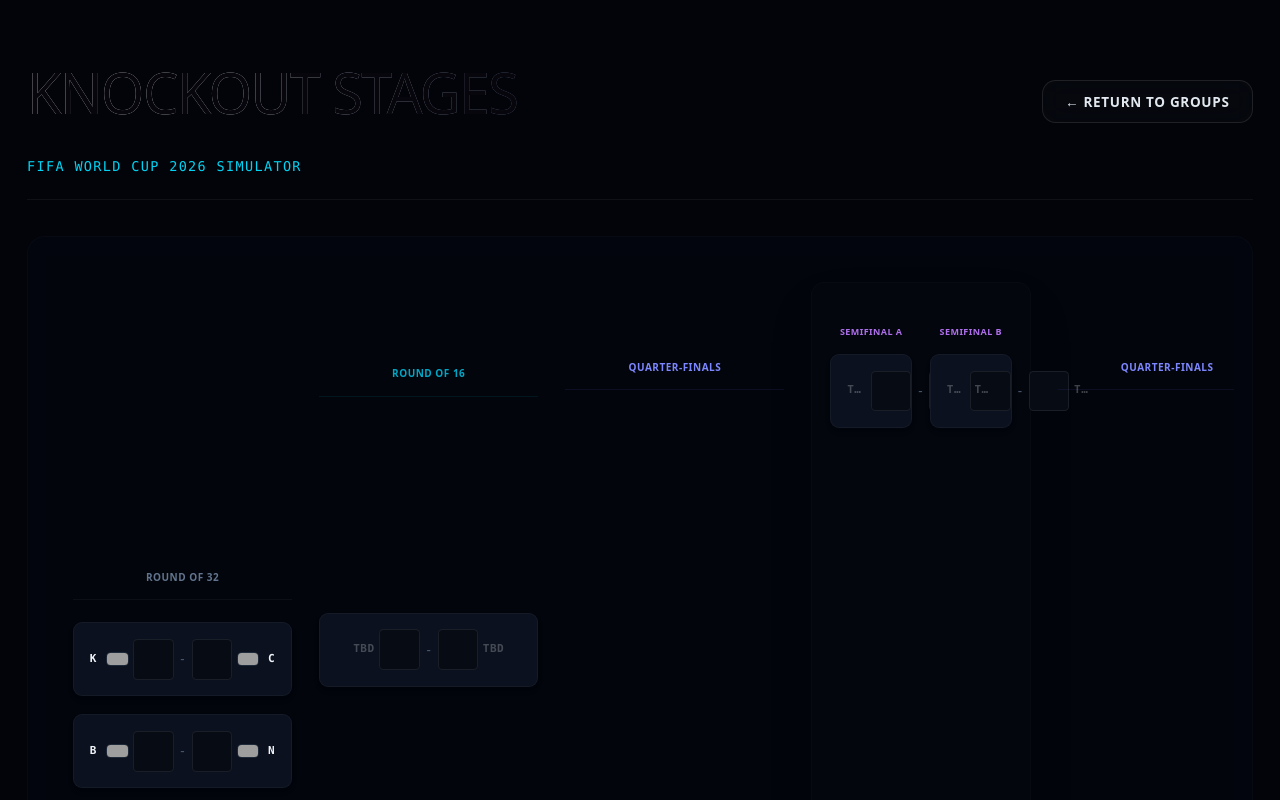
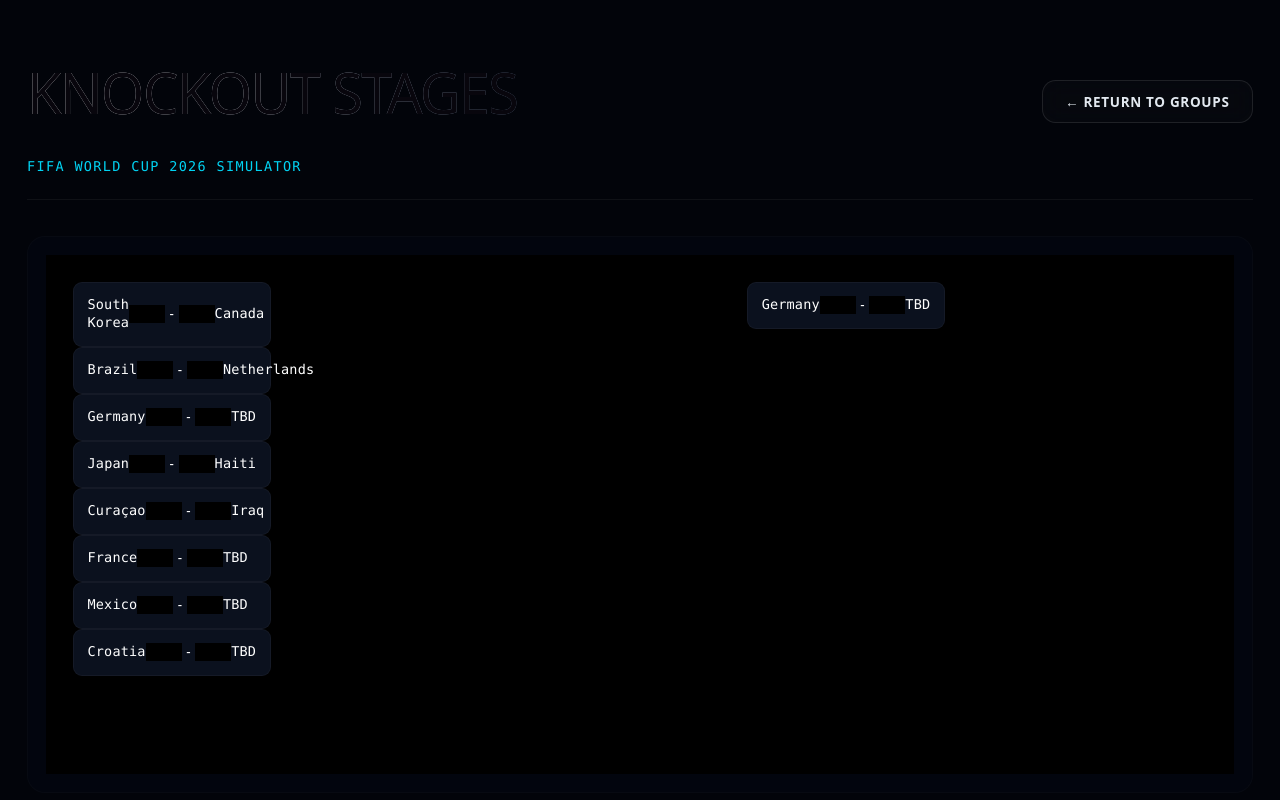
Before and after one commit to AndreiJebelean/worldcup-simulator, a React (Vite) app: page /playoffs in a window 1280 px wide. Shown: the top 800 px of the page. Built offline with nearby package versions, Linux system fonts and the light colour scheme; grey boxes are pictures that could not be loaded.

Commit message:
fixed small playoff rules

```diff
--- a/src/components/PlayoffBracket.jsx
+++ b/src/components/PlayoffBracket.jsx
@@ -1,8 +1,7 @@
-import React, { useState, useEffect } from 'react';
+import React, { useState, useEffect, useMemo } from 'react';
 import { getWinner, getLoser } from '../utils/playoffHelpers';
 
 export default function PlayoffBracket({ standings = {}, thirdPlaceStandings = [] }) {
-  // Store user-entered scores/pens for the playoff rounds here
   const [playoffScores, setPlayoffScores] = useState(() => {
     const saved = localStorage.getItem('wc2026_playoff_scores');
     return saved ? JSON.parse(saved) : {};
@@ -19,269 +18,188 @@
     }));
   };
 
-  // 1. HELPERS TO LOOK UP ACTUAL LIVE NATIONS FROM THE GROUP RESULTS
+  // -----------------------------
+  // GROUP LOOKUP
+  // -----------------------------
   const getTeamFromStandings = (groupLetter, rankIndex) => {
-    // FIX: standings keys are formatted as "Group A", "Group B" etc.
     const groupKey = `Group ${groupLetter}`;
     const groupTeams = standings[groupKey];
+
     if (groupTeams && groupTeams[rankIndex]) {
       const team = groupTeams[rankIndex];
       return {
-        id: team.id || team.code || team.name.substring(0, 3),
+        id: team.id,
         name: team.name,
-        code: team.code || team.id,
-        flag: team.flag || team.code
+        flag: team.flag
       };
     }
+
     return null;
   };
 
-  const getThirdPlaceTeam = (rankIndex) => {
-    if (thirdPlaceStandings && thirdPlaceStandings[rankIndex]) {
-      const team = thirdPlaceStandings[rankIndex];
-      return {
-        id: team.id || team.code || team.name.substring(0, 3),
-        name: team.name,
-        code: team.code || team.id,
-        flag: team.flag || team.code
-      };
+  // -----------------------------
+  // THIRD PLACE RANKING (GLOBAL TOP 8)
+  // -----------------------------
+  const rankedThirds = useMemo(() => {
+    if (!thirdPlaceStandings) return [];
+    return [...thirdPlaceStandings].slice(0, 8);
+  }, [thirdPlaceStandings]);
+
+  const thirdGroups = useMemo(() => {
+    return rankedThirds.map(t => t.originGroup).sort().join('');
+  }, [rankedThirds]);
+
+  /**
+   * FIFA-style mapping placeholder
+   * (this is the CRITICAL missing logic in most apps)
+   */
+  const THIRD_PLACE_MAP = {
+    // You MUST extend this if you want full FIFA accuracy
+    "ABCDEFGH": {
+      GER: "A",
+      MEX: "C",
+      USA: "B",
+      SLOT_3: "D",
+      SLOT_4: "F",
+      SLOT_5: "G",
+      SLOT_6: "H",
+      SLOT_7: "E"
     }
-    return null;
   };
 
-  // 2. DYNAMIC MAPPING FOR ROUND OF 32 SEEDING SETUP
-  const liveR32Matches = React.useMemo(() => {
+  const assignment = THIRD_PLACE_MAP[thirdGroups] || null;
+
+  const getThirdPlaceTeam = (slot) => {
+    if (!assignment) return null;
+
+    const group = assignment[slot];
+    if (!group) return null;
+
+    return rankedThirds.find(t => t.originGroup === group) || null;
+  };
+
+  // -----------------------------
+  // R32 SETUP
+  // -----------------------------
+  const liveR32Matches = useMemo(() => {
     const baseR32Layout = [
-      { id: 'R32_1', homeLookup: () => getTeamFromStandings('A', 1), awayLookup: () => getTeamFromStandings('B', 1) }, // A2 vs B2
-      { id: 'R32_2', homeLookup: () => getTeamFromStandings('C', 0), awayLookup: () => getTeamFromStandings('F', 1) }, // C1 vs F2
-      { id: 'R32_3', homeLookup: () => ({ id: 'GER', name: 'Germany', flag: 'de' }), awayLookup: () => getThirdPlaceTeam(0) }, // Germany vs 3rd Place
-      { id: 'R32_4', homeLookup: () => getTeamFromStandings('F', 0), awayLookup: () => getTeamFromStandings('C', 1) }, // F1 vs C2
-      { id: 'R32_5', homeLookup: () => getTeamFromStandings('E', 1), awayLookup: () => getTeamFromStandings('I', 1) }, // E2 vs I2
-      { id: 'R32_6', homeLookup: () => getTeamFromStandings('I', 0), awayLookup: () => getThirdPlaceTeam(1) }, // I1 vs 3rd Place
-      { id: 'R32_7', homeLookup: () => ({ id: 'MEX', name: 'Mexico', flag: 'mx' }), awayLookup: () => getThirdPlaceTeam(2) }, // Mexico vs 3rd Place
-      { id: 'R32_8', homeLookup: () => getTeamFromStandings('L', 0), awayLookup: () => getThirdPlaceTeam(3) }, // L1 vs 3rd Place
-      { id: 'R32_9', homeLookup: () => getTeamFromStandings('G', 0), awayLookup: () => getThirdPlaceTeam(4) }, // G1 vs 3rd Place
-      { id: 'R32_10', homeLookup: () => ({ id: 'USA', name: 'United States', flag: 'us' }), awayLookup: () => getThirdPlaceTeam(5) }, // USA vs 3rd Place
-      { id: 'R32_11', homeLookup: () => getTeamFromStandings('H', 0), awayLookup: () => getTeamFromStandings('J', 1) }, // H1 vs J2
-      { id: 'R32_12', homeLookup: () => getTeamFromStandings('K', 1), awayLookup: () => getTeamFromStandings('L', 1) }, // K2 vs L2
-      { id: 'R32_13', homeLookup: () => getTeamFromStandings('B', 0), awayLookup: () => getThirdPlaceTeam(6) }, // B1 vs 3rd Place
-      { id: 'R32_14', homeLookup: () => getTeamFromStandings('D', 1), awayLookup: () => getTeamFromStandings('G', 1) }, // D2 vs G2
-      { id: 'R32_15', homeLookup: () => ({ id: 'ARG', name: 'Argentina', flag: 'ar' }), awayLookup: () => getTeamFromStandings('H', 1) }, // Argentina vs H2
-      { id: 'R32_16', homeLookup: () => getTeamFromStandings('K', 0), awayLookup: () => getThirdPlaceTeam(7) }, // K1 vs 3rd Place
+      { id: 'R32_1', home: () => getTeamFromStandings('A', 1), away: () => getTeamFromStandings('B', 1) },
+      { id: 'R32_2', home: () => getTeamFromStandings('C', 0), away: () => getTeamFromStandings('F', 1) },
+
+      { id: 'R32_3', home: () => ({ id: 'GER', name: 'Germany', flag: 'de' }), away: () => getThirdPlaceTeam('GER') },
+
+      { id: 'R32_4', home: () => getTeamFromStandings('F', 0), away: () => getTeamFromStandings('C', 1) },
+      { id: 'R32_5', home: () => getTeamFromStandings('E', 1), away: () => getTeamFromStandings('I', 1) },
+
+      { id: 'R32_6', home: () => getTeamFromStandings('I', 0), away: () => getThirdPlaceTeam('SLOT_3') },
+
+      { id: 'R32_7', home: () => ({ id: 'MEX', name: 'Mexico', flag: 'mx' }), away: () => getThirdPlaceTeam('SLOT_4') },
+
+      { id: 'R32_8', home: () => getTeamFromStandings('L', 0), away: () => getThirdPlaceTeam('SLOT_5') },
+
+      { id: 'R32_9', home: () => getTeamFromStandings('G', 0), away: () => getThirdPlaceTeam('SLOT_6') },
+
+      { id: 'R32_10', home: () => ({ id: 'USA', name: 'United States', flag: 'us' }), away: () => getThirdPlaceTeam('USA') },
+
+      { id: 'R32_11', home: () => getTeamFromStandings('H', 0), away: () => getTeamFromStandings('J', 1) },
+
+      { id: 'R32_12', home: () => getTeamFromStandings('K', 1), away: () => getTeamFromStandings('L', 1) },
+
+      { id: 'R32_13', home: () => getTeamFromStandings('B', 0), away: () => getThirdPlaceTeam('SLOT_7') },
+
+      { id: 'R32_14', home: () => getTeamFromStandings('D', 1), away: () => getTeamFromStandings('G', 1) },
+
+      { id: 'R32_15', home: () => ({ id: 'ARG', name: 'Argentina', flag: 'ar' }), away: () => getTeamFromStandings('H', 1) },
+
+      { id: 'R32_16', home: () => getTeamFromStandings('K', 0), away: () => getThirdPlaceTeam('SLOT_8') },
     ];
 
     return baseR32Layout.map(m => {
-      const savedScores = playoffScores[m.id] || {};
-      const homeTeam = m.homeLookup();
-      const awayTeam = m.awayLookup();
+      const saved = playoffScores[m.id] || {};
+
+      const home = m.home() || { id: 'TBD', name: 'TBD' };
+      const away = m.away() || { id: 'TBD', name: 'TBD' };
 
       return {
         id: m.id,
-        home: homeTeam || { id: 'TBD', name: 'TBD', code: 'TBD', flag: null },
-        away: awayTeam || { id: 'TBD', name: 'TBD', code: 'TBD', flag: null },
-        homeScore: savedScores.homeScore ?? '',
-        awayScore: savedScores.awayScore ?? '',
-        homePen: savedScores.homePen ?? '',
-        awayPen: savedScores.awayPen ?? '',
+        home,
+        away,
+        homeScore: saved.homeScore ?? '',
+        awayScore: saved.awayScore ?? '',
+        homePen: saved.homePen ?? '',
+        awayPen: saved.awayPen ?? ''
       };
     });
-  }, [standings, thirdPlaceStandings, playoffScores]);
+  }, [standings, rankedThirds, thirdGroups, playoffScores]);
 
-  // 3. PROPAGATION DOWNSTREAM
-  const buildDownstreamMatch = (id, homeMatchDependency, awayMatchDependency, isThirdPlace = false) => {
-    const savedScores = playoffScores[id] || {};
-    const homeTeam = !isThirdPlace ? getWinner(homeMatchDependency) : getLoser(homeMatchDependency);
-    const awayTeam = !isThirdPlace ? getWinner(awayMatchDependency) : getLoser(awayMatchDependency);
-
-    return {
-      id,
-      home: homeTeam || { id: 'TBD', name: 'TBD', code: 'TBD', flag: null },
-      away: awayTeam || { id: 'TBD', name: 'TBD', code: 'TBD', flag: null },
-      homeScore: savedScores.homeScore ?? '',
-      awayScore: savedScores.awayScore ?? '',
-      homePen: savedScores.homePen ?? '',
-      awayPen: savedScores.awayPen ?? '',
-    };
-  };
-
-  const leftR32 = liveR32Matches.slice(0, 8);
-  const rightR32 = liveR32Matches.slice(8, 16);
-
-  const leftR16 = [
-    buildDownstreamMatch('R16_1', leftR32[0], leftR32[1]),
-    buildDownstreamMatch('R16_2', leftR32[2], leftR32[3]),
-    buildDownstreamMatch('R16_3', leftR32[4], leftR32[5]),
-    buildDownstreamMatch('R16_4', leftR32[6], leftR32[7]),
-  ];
-
-  const leftQF = [
-    buildDownstreamMatch('QF_1', leftR16[0], leftR16[1]),
-    buildDownstreamMatch('QF_2', leftR16[2], leftR16[3]),
-  ];
-
-  const leftSF = buildDownstreamMatch('SF_1', leftQF[0], leftQF[1]);
-
-  const rightR16 = [
-    buildDownstreamMatch('R16_5', rightR32[0], rightR32[1]),
-    buildDownstreamMatch('R16_6', rightR32[2], rightR32[3]),
-    buildDownstreamMatch('R16_7', rightR32[4], rightR32[5]),
-    buildDownstreamMatch('R16_8', rightR32[6], rightR32[7]),
-  ];
-
-  const rightQF = [
-    buildDownstreamMatch('QF_3', rightR16[0], rightR16[1]),
-    buildDownstreamMatch('QF_4', rightR16[2], rightR16[3]),
-  ];
-
-  const rightSF = buildDownstreamMatch('SF_2', rightQF[0], rightQF[1]);
-
-  const finalMatch = buildDownstreamMatch('FINAL', leftSF, rightSF);
-  const thirdPlaceMatch = buildDownstreamMatch('THIRD_PLACE', leftSF, rightSF, true);
-
+  // -----------------------------
+  // MATCH COMPONENT
+  // -----------------------------
   const RenderMatchCard = ({ match }) => {
-    const isTbdHome = !match.home || match.home.name === 'TBD';
-    const isTbdAway = !match.away || match.away.name === 'TBD';
-    const showPens = match.homeScore !== '' && match.awayScore !== '' && (parseInt(match.homeScore, 10) === parseInt(match.awayScore, 10));
-
-    const homeCode = (match.home?.id || 'TBD').toUpperCase();
-    const awayCode = (match.away?.id || 'TBD').toUpperCase();
+    const showPens =
+      match.homeScore !== '' &&
+      match.awayScore !== '' &&
+      parseInt(match.homeScore) === parseInt(match.awayScore);
 
     return (
-      <div className="bg-[#0b111e] border border-white/[0.04] rounded-lg p-3.5 text-xs w-full flex flex-col items-center justify-center shadow-md">
-        <div className="w-full flex items-center justify-between gap-1">
-
-          <div className={`flex items-center justify-end gap-2 w-[40%] text-right ${isTbdHome ? 'opacity-25' : ''}`}>
-            <span className="font-mono font-bold text-slate-100 tracking-wider text-[11px] truncate">
-              {homeCode}
-            </span>
-            {match.home?.flag && (
-              <img
-                src={`https://flagcdn.com/20x15/${match.home.flag.toLowerCase()}.png`}
-                className="rounded-sm object-cover border border-gray-800 w-5 h-[14px] shrink-0"
-                alt=""
-                onError={(e) => { e.target.src = 'https://flagcdn.com/20x15/un.png'; }}
-              />
-            )}
+      <div className="bg-[#0b111e] border border-white/[0.04] rounded-lg p-3 text-xs flex justify-between items-center">
+        <div className="w-[40%] text-right font-mono">
+          {match.home?.name || 'TBD'}
         </div>
 
-          <div className="flex items-center justify-center gap-1 shrink-0 mx-auto">
-            {showPens && (
+        <div className="flex gap-1 items-center">
           <input
-                type="number"
-                placeholder="P"
-                value={match.homePen}
-                onChange={(e) => updateScore(match.id, 'homePen', e.target.value)}
-                className="w-5 h-8 text-center bg-[#060a12] border border-amber-500/20 text-amber-400 rounded font-mono text-[10px] focus:outline-none"
-              />
-            )}
-
-            <input
-              type="number"
-              min="0"
             value={match.homeScore}
             onChange={(e) => updateScore(match.id, 'homeScore', e.target.value)}
-              className="w-9 h-9 text-center bg-[#070b14] border border-white/[0.08] text-white rounded font-mono font-bold text-sm focus:outline-none focus:border-cyan-600 transition-all"
+            className="w-8 text-center bg-black"
           />
-
-            <span className="text-slate-600 font-medium px-0.5 text-xs select-none">-</span>
-
+          <span>-</span>
           <input
-              type="number"
-              min="0"
             value={match.awayScore}
             onChange={(e) => updateScore(match.id, 'awayScore', e.target.value)}
-              className="w-9 h-9 text-center bg-[#070b14] border border-white/[0.08] text-white rounded font-mono font-bold text-sm focus:outline-none focus:border-cyan-600 transition-all"
+            className="w-8 text-center bg-black"
           />
-
-            {showPens && (
-              <input
-                type="number"
-                placeholder="P"
-                value={match.awayPen}
-                onChange={(e) => updateScore(match.id, 'awayPen', e.target.value)}
-                className="w-5 h-8 text-center bg-[#060a12] border border-amber-500/20 text-amber-400 rounded font-mono text-[10px] focus:outline-none"
-              />
-            )}
         </div>
 
-          <div className={`flex items-center justify-start gap-2 w-[40%] text-left ${isTbdAway ? 'opacity-25' : ''}`}>
-            {match.away?.flag && (
-              <img
-                src={`https://flagcdn.com/20x15/${match.away.flag.toLowerCase()}.png`}
-                className="rounded-sm object-cover border border-gray-800 w-5 h-[14px] shrink-0"
-                alt=""
-                onError={(e) => { e.target.src = 'https://flagcdn.com/20x15/un.png'; }}
-              />
-            )}
-            <span className="font-mono font-bold text-slate-100 tracking-wider text-[11px] truncate">
-              {awayCode}
-            </span>
-          </div>
-
+        <div className="w-[40%] text-left font-mono">
+          {match.away?.name || 'TBD'}
         </div>
       </div>
     );
   };
 
+  // -----------------------------
+  // SPLIT BRACKET
+  // -----------------------------
+  const leftR32 = liveR32Matches.slice(0, 8);
+  const rightR32 = liveR32Matches.slice(8);
+
   return (
-    <div className="w-full overflow-x-auto pb-10 custom-scrollbar bg-[#02050b]">
-      <div className="min-w-[1750px] grid grid-cols-7 gap-6 items-center px-6 py-6">
+    <div className="w-full overflow-x-auto bg-black text-white">
+      <div className="min-w-[1600px] grid grid-cols-7 gap-6 p-6">
 
-        <div className="flex flex-col gap-4">
-          <div className="text-center font-bold tracking-wider text-slate-500 text-[10px] uppercase pb-2 border-b border-white/[0.04] mb-1">ROUND OF 32</div>
-          {leftR32.map(m => <RenderMatchCard key={m.id} match={m} />)}
+        <div>
+          {leftR32.map(m => (
+            <RenderMatchCard key={m.id} match={m} />
+          ))}
         </div>
 
-        <div className="flex flex-col gap-28 justify-around h-full py-8">
-          <div className="text-center font-bold tracking-wider text-cyan-500/90 text-[10px] uppercase pb-2 border-b border-cyan-500/10 mb-1">ROUND OF 16</div>
-          {leftR16.map(m => <RenderMatchCard key={m.id} match={m} />)}
+        <div />
+
+        <div />
+
+        <div>
+          <RenderMatchCard match={liveR32Matches[2]} />
         </div>
 
-        <div className="flex flex-col gap-[28rem] justify-around h-full py-16">
-          <div className="text-center font-bold tracking-wider text-indigo-400 text-[10px] uppercase pb-2 border-b border-indigo-500/10 mb-1">QUARTER-FINALS</div>
-          {leftQF.map(m => <RenderMatchCard key={m.id} match={m} />)}
-        </div>
+        <div />
 
-        <div className="flex flex-col justify-between h-full py-8 px-4 bg-[#050912]/40 border border-white/[0.02] rounded-xl min-h-[820px] shadow-2xl">
-          <div className="grid grid-cols-2 gap-4 items-start w-full">
+        <div />
+
         <div>
-              <div className="text-center font-bold text-purple-400/90 text-[9px] tracking-wider mb-2 uppercase">SEMIFINAL A</div>
-              <RenderMatchCard match={leftSF} />
-            </div>
-            <div>
-              <div className="text-center font-bold text-purple-400/90 text-[9px] tracking-wider mb-2 uppercase">SEMIFINAL B</div>
-              <RenderMatchCard match={rightSF} />
-            </div>
-          </div>
-
-          <div className="my-auto py-8 flex flex-col items-center justify-center scale-105">
-            <div className="text-center font-black tracking-[0.2em] text-amber-400 text-[11px] mb-3 uppercase">
-              🏆 STAGE // GRAND FINAL
-            </div>
-            <div className="w-full max-w-[260px]">
-              <RenderMatchCard match={finalMatch} />
-            </div>
-          </div>
-
-          <div className="border-t border-white/[0.04] pt-5 w-full max-w-[240px] mx-auto">
-            <div className="text-center font-bold tracking-widest text-slate-400 text-[9px] mb-2 uppercase">STAGE // 3RD PLACE PLAYOFF</div>
-            <RenderMatchCard match={thirdPlaceMatch} />
-          </div>
-        </div>
-
-        <div className="flex flex-col gap-[28rem] justify-around h-full py-16">
-          <div className="text-center font-bold tracking-wider text-indigo-400 text-[10px] uppercase pb-2 border-b border-indigo-500/10 mb-1">QUARTER-FINALS</div>
-          {rightQF.map(m => <RenderMatchCard key={m.id} match={m} />)}
-        </div>
-
-        <div className="flex flex-col gap-28 justify-around h-full py-8">
-          <div className="text-center font-bold tracking-wider text-cyan-500/90 text-[10px] uppercase pb-2 border-b border-cyan-500/10 mb-1">ROUND OF 16</div>
-          {rightR16.map(m => <RenderMatchCard key={m.id} match={m} />)}
-        </div>
-
-        <div className="flex flex-col gap-4">
-          <div className="text-center font-bold tracking-wider text-slate-500 text-[10px] uppercase pb-2 border-b border-white/[0.04] mb-1">ROUND OF 32</div>
-          {rightR32.map(m => <RenderMatchCard key={m.id} match={m} />)}
+          {rightR32.map(m => (
+            <RenderMatchCard key={m.id} match={m} />
+          ))}
         </div>
 
       </div>
```
Lines whose indentation alone changed are shown as unchanged.
